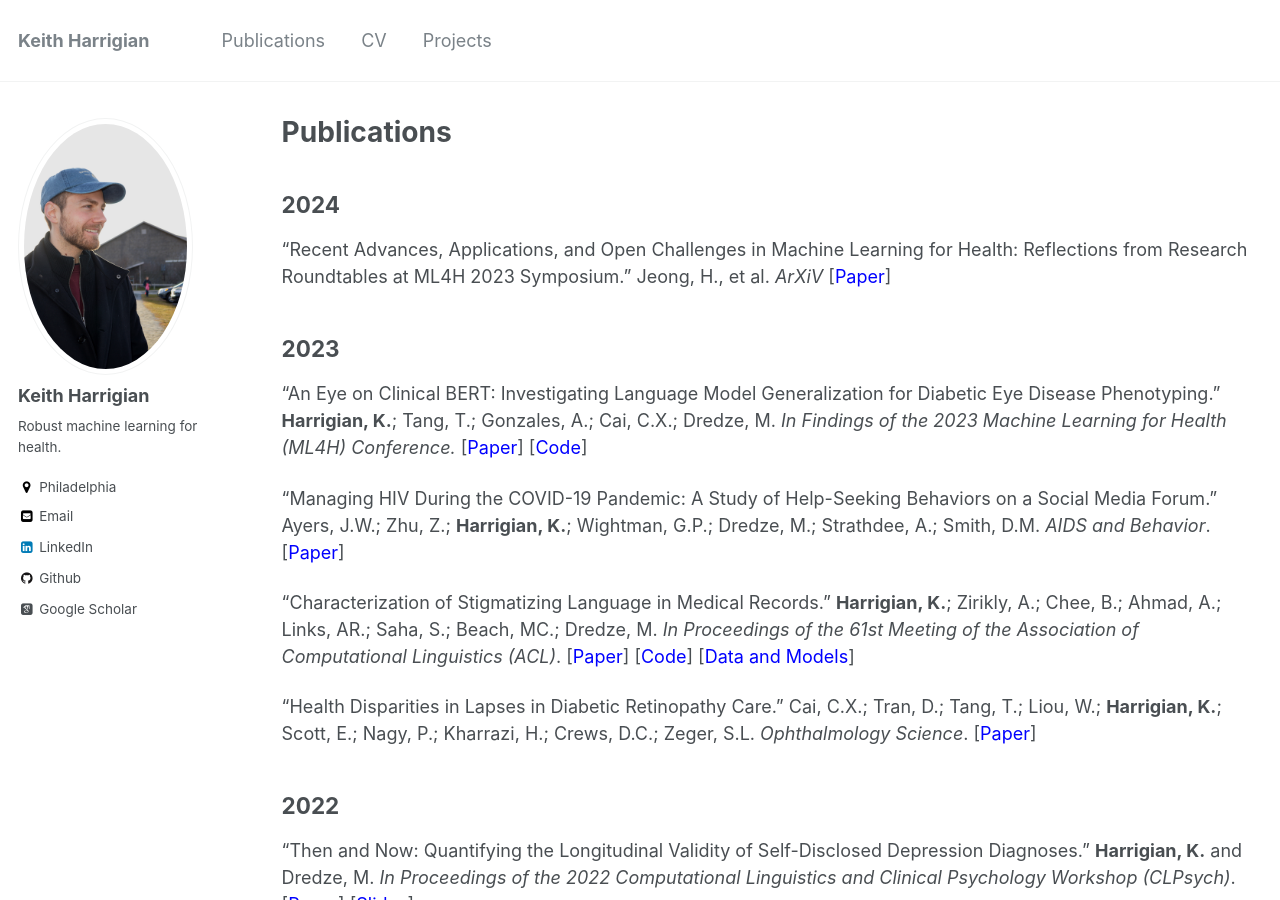
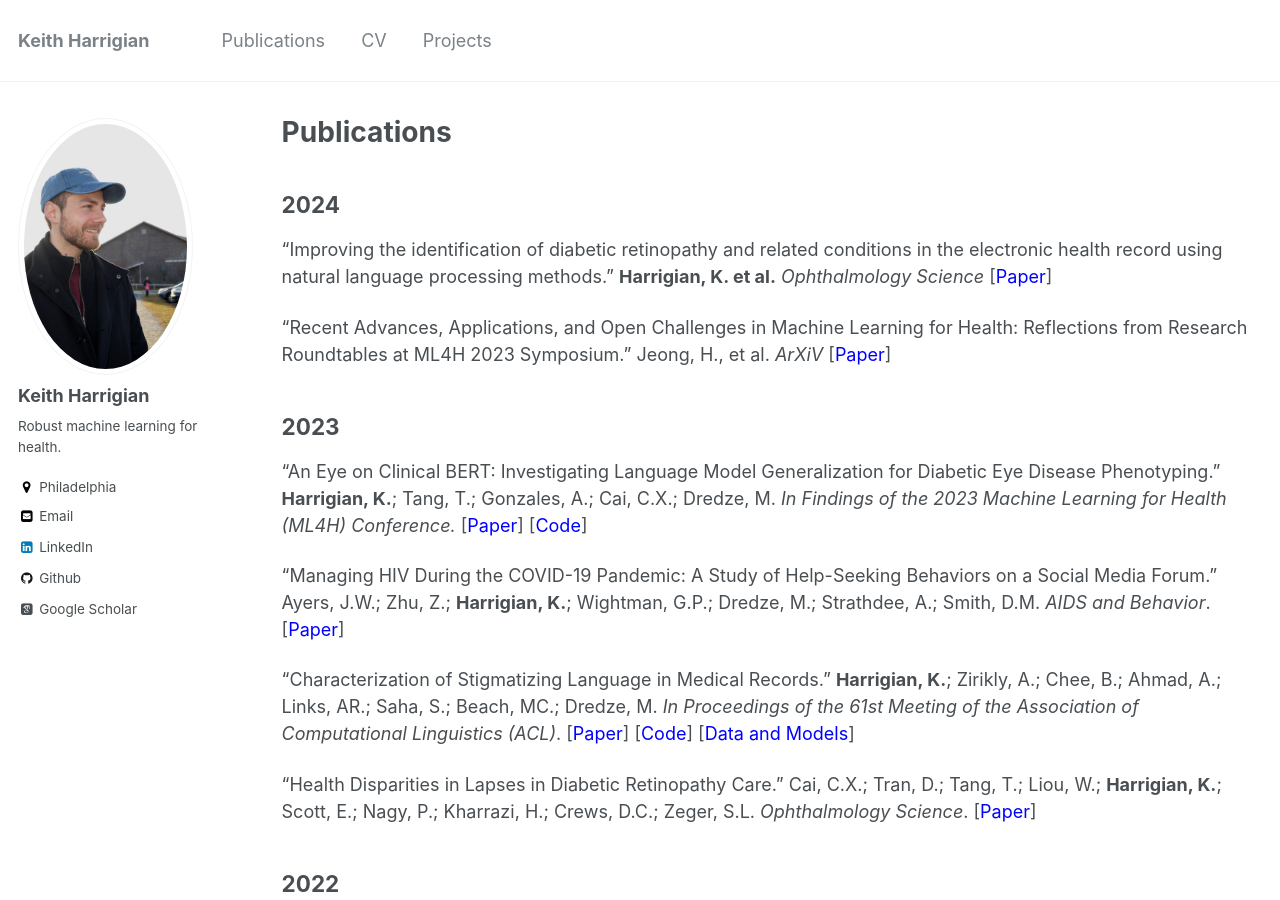
Before and after one commit to kharrigian/kharrigian.github.io, a Jekyll site: the page built from _pages/publications.md, in a window 1280 px wide and 900 px high. Built offline with Jekyll 4.4.1, drawn with Linux system fonts in a browser that asks for light colours; some web fonts are replaced.

Commit message:
Paper updates

```diff
--- a/_pages/publications.md
+++ b/_pages/publications.md
@@ -8,6 +8,8 @@ author_profile: true
 {% include base_path %}
 
 ## 2024
+
+   "Improving the identification of diabetic retinopathy and related conditions in the electronic health record using natural language processing methods." **Harrigian, K. et al.** *Ophthalmology Science* [[<span style="color:blue">Paper</span>](https://www.sciencedirect.com/science/article/pii/S2666914524001143)]
 
    "Recent Advances, Applications, and Open Challenges in Machine Learning for Health: Reflections from Research Roundtables at ML4H 2023 Symposium." Jeong, H., et al. *ArXiV* [[<span style="color:blue">Paper</span>](https://arxiv.org/abs/2403.01628)]
 
```
